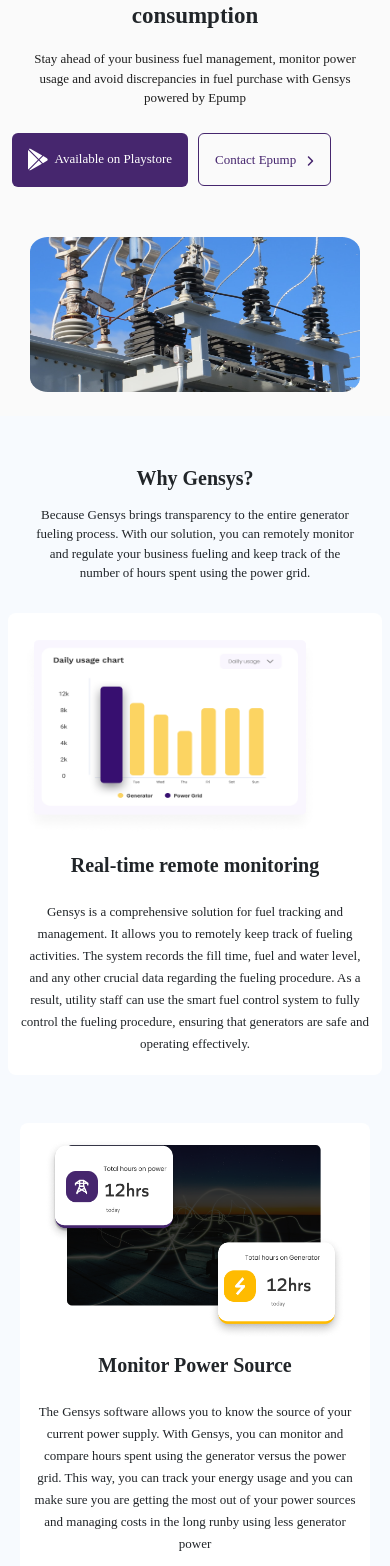
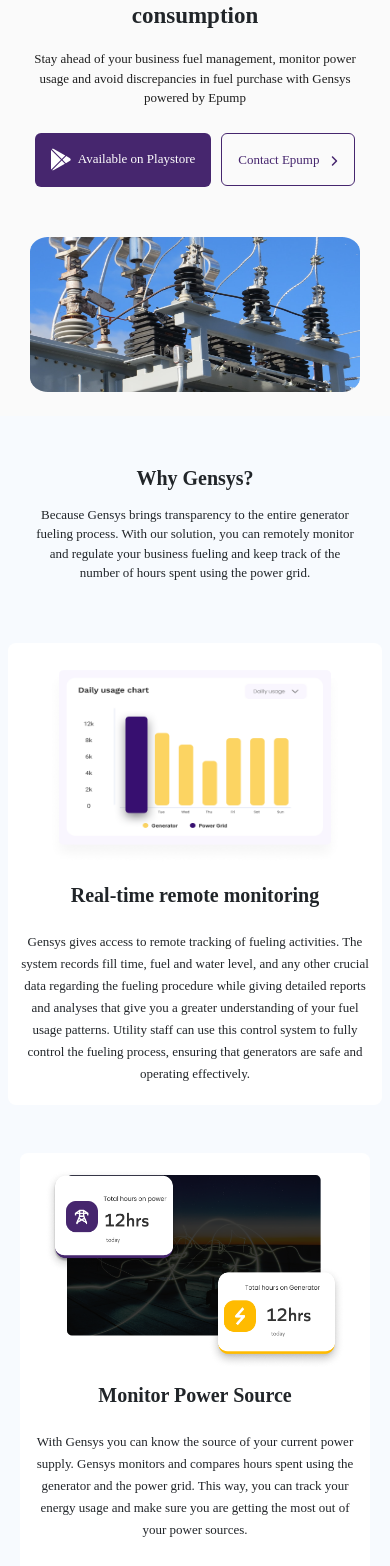
Before and after one commit to teymee/Gensys, a Vue app: page / in a window 390 px wide. Shown: the part 142-1708 px from the top of the page. Built offline with nearby package versions, Linux system fonts and the light colour scheme; a web font is replaced by a local one.

Commit message:
Why gensys section

```diff
--- a/src/components/Home/Banner.vue
+++ b/src/components/Home/Banner.vue
@@ -201,8 +201,13 @@
 		font-size: 13px;
 	}
 	.button {
+		margin:auto;
 		margin-top: 25px;
 		margin-bottom: 50px;
+		width:100%;
+		display:flex;
+		justify-content:center;
+
 	}
 	.header-button {
 		width: 90%;
--- a/src/components/Home/Fourth.vue
+++ b/src/components/Home/Fourth.vue
@@ -3,7 +3,9 @@
 		<div
 			class="row my-5 pt-4 text-sm-center bg-white rounded-3 real-time-section"
 		>
-			<div class="col-lg-6 col-md-12 col-sm-12">
+			<div
+				class="col-lg-6 col-md-12 col-sm-12 d-flex justify-content-center img-wrapper"
+			>
 				<img
 					src="@/assets/Frame2.png"
 					alt="fuel tank"
@@ -19,12 +21,12 @@
 			>
 				<h2>Real-time remote monitoring</h2>
 				<p class="mt-4">
-					Gensys is a comprehensive solution for fuel tracking and management.
-					It allows you to remotely keep track of fueling activities. The system
-					records the fill time, fuel and water level, and any other crucial
-					data regarding the fueling procedure. As a result, utility staff can
-					use the smart fuel control system to fully control the fueling
-					procedure, ensuring that generators are safe and operating
+					Gensys gives access to remote tracking of fueling activities. The
+					system records fill time, fuel and water level, and any other crucial
+					data regarding the fueling procedure while giving detailed reports and
+					analyses that give you a greater understanding of your fuel usage
+					patterns. Utility staff can use this control system to fully control
+					the fueling process, ensuring that generators are safe and operating
 					effectively.
 				</p>
 			</div>
@@ -33,7 +35,7 @@
 		<div class="row my-5">
 			<div class="col-lg-6 col-md-12 col-sm-12">
 				<div class="container mx-auto py-3 bg-white rounded-3">
-					<div class="d-flex justify-content-center mb-4">
+					<div class="d-flex justify-content-center mb-4 img-wrapper">
 						<img
 							src="@/assets/frame3.png"
 							alt="Gensys Dashboard"
@@ -49,12 +51,10 @@
 					>
 						<h2 class="text-left">Monitor Power Source</h2>
 						<p class="mt-4">
-							The Gensys software allows you to know the source of your current
-							power supply. With Gensys, you can monitor and compare hours spent
-							using the generator versus the power grid. This way, you can track
-							your energy usage and you can make sure you are getting the most
-							out of your power sources and managing costs in the long runby
-							using less generator power
+							With Gensys you can know the source of your current power supply.
+							Gensys monitors and compares hours spent using the generator and
+							the power grid. This way, you can track your energy usage and make
+							sure you are getting the most out of your power sources.
 						</p>
 					</div>
 				</div>
@@ -62,7 +62,7 @@
 
 			<div class="col-lg-6 col-md-12 col-sm-12 rounded-3 order-fuel">
 				<div class="container mx-auto py-3 bg-white rounded-3">
-					<div class="d-flex justify-content-center mt-3 mb-5">
+					<div class="d-flex justify-content-center mt-3 mb-5 img-wrapper">
 						<img
 							src="@/assets/Frame1.png"
 							alt="Gensys Dashboard"
@@ -154,9 +154,11 @@
 	section {
 		width: 100% !important;
 	}
-
+	.img-wrapper {
+		width: 100%;
+	}
 	.real-time-section {
-		margin-top: -20px !important;
+		margin-top: 40px !important;
 	}
 	.first-img {
 		height: 200px !important;
@@ -180,9 +182,6 @@
 		margin-top: 30px;
 	}
 
-	.wrapper {
-		margin-top: -70px !important;
-	}
 	h1,
 	h2 {
 		font-size: 20px;
--- a/src/components/Home/ThirdSection.vue
+++ b/src/components/Home/ThirdSection.vue
@@ -25,7 +25,6 @@
 section {
 	width: 79%;
 	margin-top: 70px;
-	margin-bottom: 100px;
 }
 h1 {
 	font-weight: 700;
```
